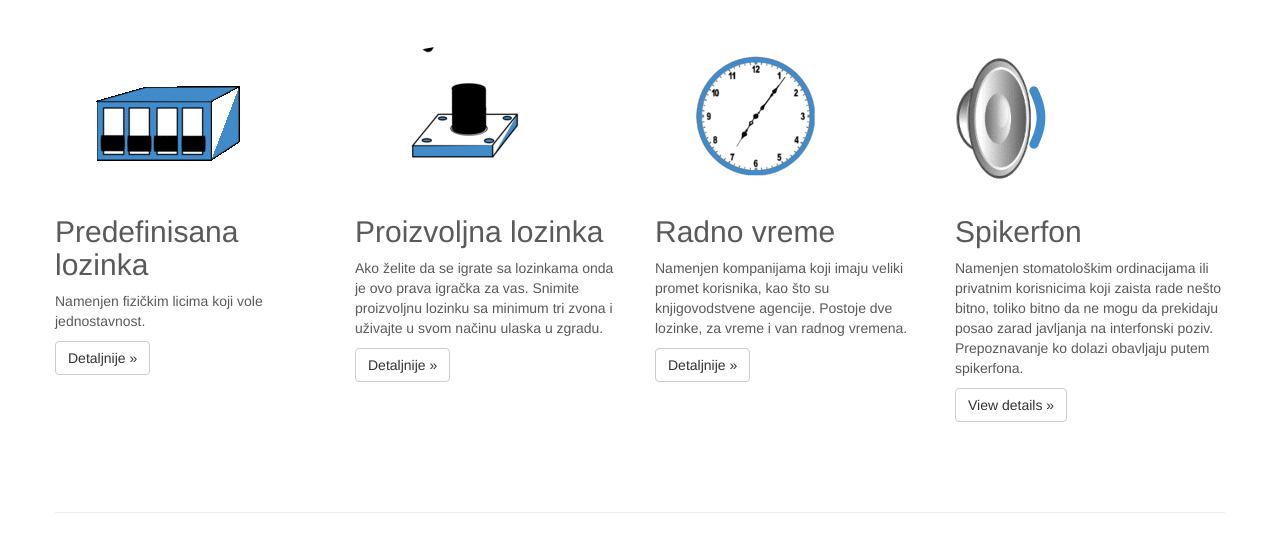
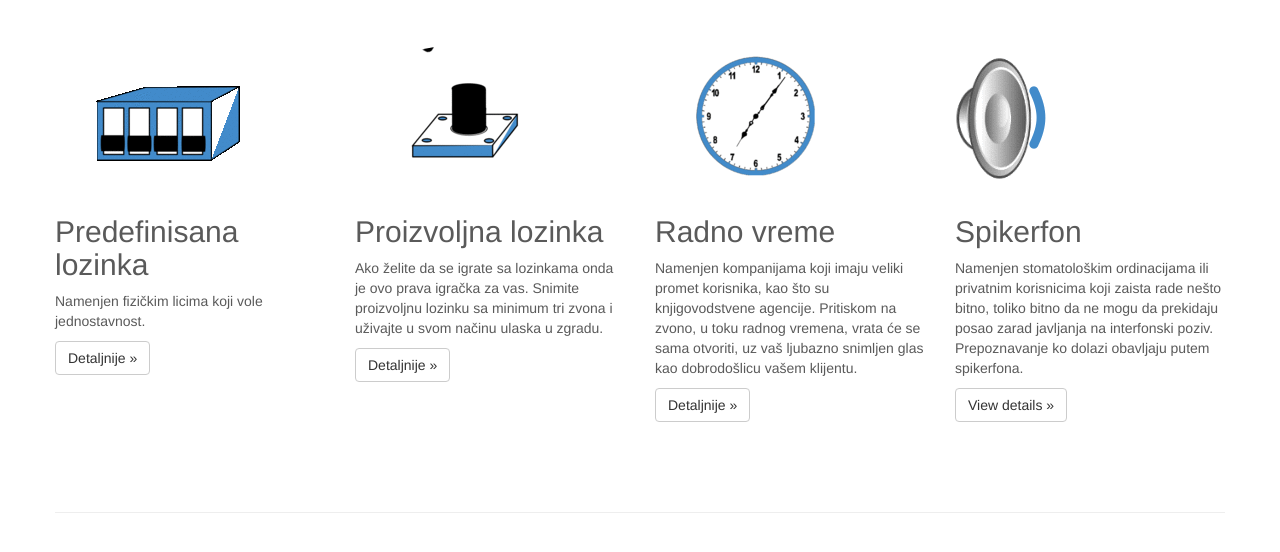
Before and after one commit to trkinovacije/tasterkljuc, a Jekyll site: the page built from index.html, in a window 1280 px wide and 900 px high, scrolled down 535 px, cut to the strip 0-589 px from the top of the window. Shown: the top 552 px of the strip. Built offline with Jekyll 4.4.1, drawn with Linux system fonts in a browser that asks for light colours; Markdown is read by kramdown in place of the engine named in the settings; comment, search, counter and statistics services are not loaded.

Commit message:
Update index.html

```diff
--- a/index.html
+++ b/index.html
@@ -85,7 +85,7 @@ layout: default
         <div class="col-sm-3">
           <img  src="/assets/images/animations/clockanimation.gif"  >
           <h2>Radno vreme</h2>
-          <p>Namenjen kompanijama koji imaju veliki promet korisnika, kao što su knjigovodstvene agencije. Postoje dve lozinke, za vreme i van radnog vremena.</p>
+          <p>Namenjen kompanijama koji imaju veliki promet korisnika, kao što su knjigovodstvene agencije. Pritiskom na zvono, u toku radnog vremena, vrata će se sama otvoriti, uz vaš ljubazno snimljen glas kao dobrodošlicu vašem klijentu.</p>
           <p><a class="btn btn-default" href="#">Detaljnije &raquo;</a></p>
         </div><!-- /.col-sm-3 -->
          <div class="col-sm-3">
```
